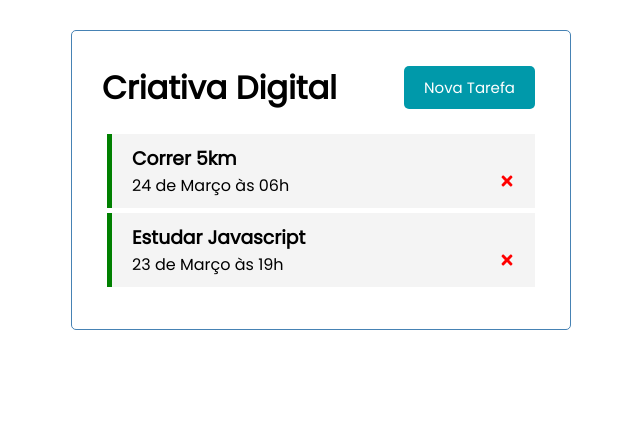
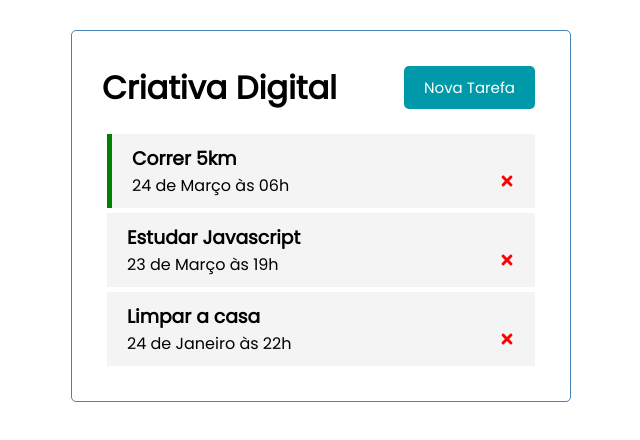
Before and after one commit to james-meneses/react-course, a React (Create React App) app: page / in a window 1280 px wide. Shown: the top 440 px of the page, without its empty margins (319-959 px from the left). Built offline with nearby package versions, Linux system fonts and the light colour scheme; data requests are answered from the project's data file.

Commit message:
Adicionando Persistência ao Lembrete

```diff
--- a/db.json
+++ b/db.json
@@ -9,8 +9,14 @@
     {
       "titulo": "Estudar Javascript",
       "data": "23 de Março às 19h",
-      "lembrete": true,
+      "lembrete": false,
       "id": 2
+    },
+    {
+      "titulo": "Limpar a casa",
+      "data": "24 de Janeiro às 22h",
+      "lembrete": false,
+      "id": 3
     }
   ]
 }
--- a/package.json
+++ b/package.json
@@ -10,6 +10,7 @@
     "react": "^17.0.1",
     "react-dom": "^17.0.1",
     "react-icons": "^4.2.0",
+    "react-router-dom": "^5.2.0",
     "react-scripts": "4.0.3",
     "web-vitals": "^1.0.1"
   },
--- a/src/App.js
+++ b/src/App.js
@@ -34,7 +34,25 @@ function App() {
     return data
   }
 
+  // Atualização do Lembrete no BD
+  const toggleReminder = async (id) => {
+    const tarefaAlvo = await fetchTask(id)
+    const updTarefa = {...tarefaAlvo, lembrete: !tarefaAlvo.lembrete}
 
+    const res = await fetch (`http://localhost:5000/tasks/${id}`,{
+                  method: 'PUT',
+                  headers: { 'Content-type': 'application/json'},
+                  body: JSON.stringify(updTarefa)
+    })
+
+    const dados = await res.json()
+    setTarefas(
+      tarefas.map((tarefa) =>
+        tarefa.id === id ?
+        { ...tarefa, lembrete: dados.lembrete } : tarefa
+        )
+      )
+  }
 
   // remover tarefa
   const onDelete = async (id) => {
@@ -53,9 +71,6 @@ function App() {
 
   // adicionar tarefa
   const addTask = async (tarefa) => {
-    console.log('tarefa', tarefa)
-    console.log('tarefa Json', JSON.stringify(tarefa))
-
 
     const res = await fetch('http://localhost:5000/tasks', {
                             method: 'POST',
@@ -85,7 +100,7 @@ function App() {
       { tarefas.length > 0 ?
         (
         <Tasks tarefas={tarefas} onDelete={onDelete}
-                                 onToggle={onToggle} />
+                                 onToggle={toggleReminder} />
         ) : (<p>Nenhuma tarefa disponível.</p>)
       }
       </div>
```
Also changed, not shown: 1 other file (tests, documents, lock files or other folders).
